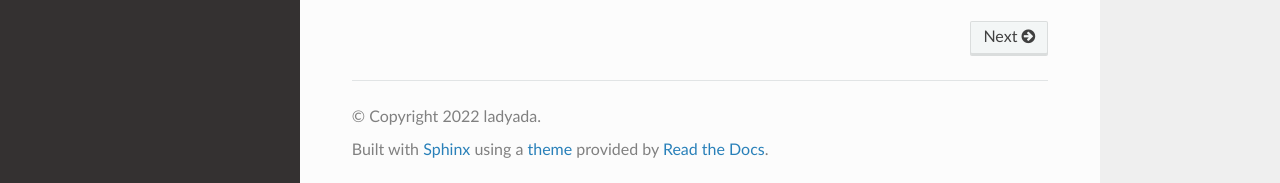
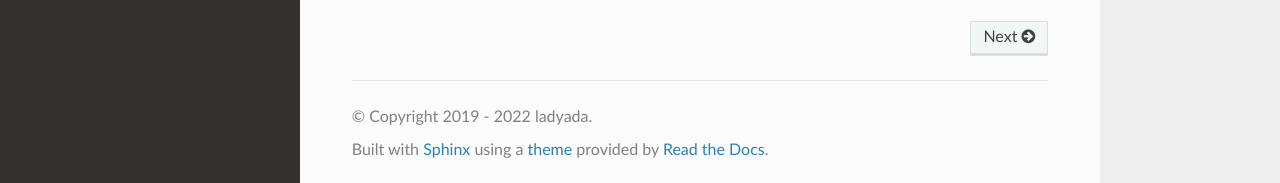
Before and after one commit to adafruit/Adafruit_CircuitPython_MLX90640, a Sphinx documentation site: the page built from docs/index.rst, in a window 1280 px wide and 900 px high, scrolled down 1627 px. Shown: the part 714-897 px from the top of the window. Built offline with Sphinx 7.4.7 and the Read the Docs theme 2.0.0, drawn with Linux system fonts in a browser that asks for light colours; pages that are not in the unit, such as notebooks, are missing from menus; some of the changed lines change nothing that is shown.

Commit message:
Use year duration range for copyright attribution

```diff
--- a/docs/conf.py
+++ b/docs/conf.py
@@ -52,8 +52,14 @@ master_doc = "index"
 
 # General information about the project.
 project = "Adafruit MLX90640 Library"
+creation_year = "2019"
 current_year = str(datetime.datetime.now().year)
-copyright = current_year + " ladyada"
+year_duration = (
+    current_year
+    if current_year == creation_year
+    else creation_year + " - " + current_year
+)
+copyright = year_duration + " ladyada"
 author = "ladyada"
 
 # The version info for the project you're documenting, acts as replacement for
```
